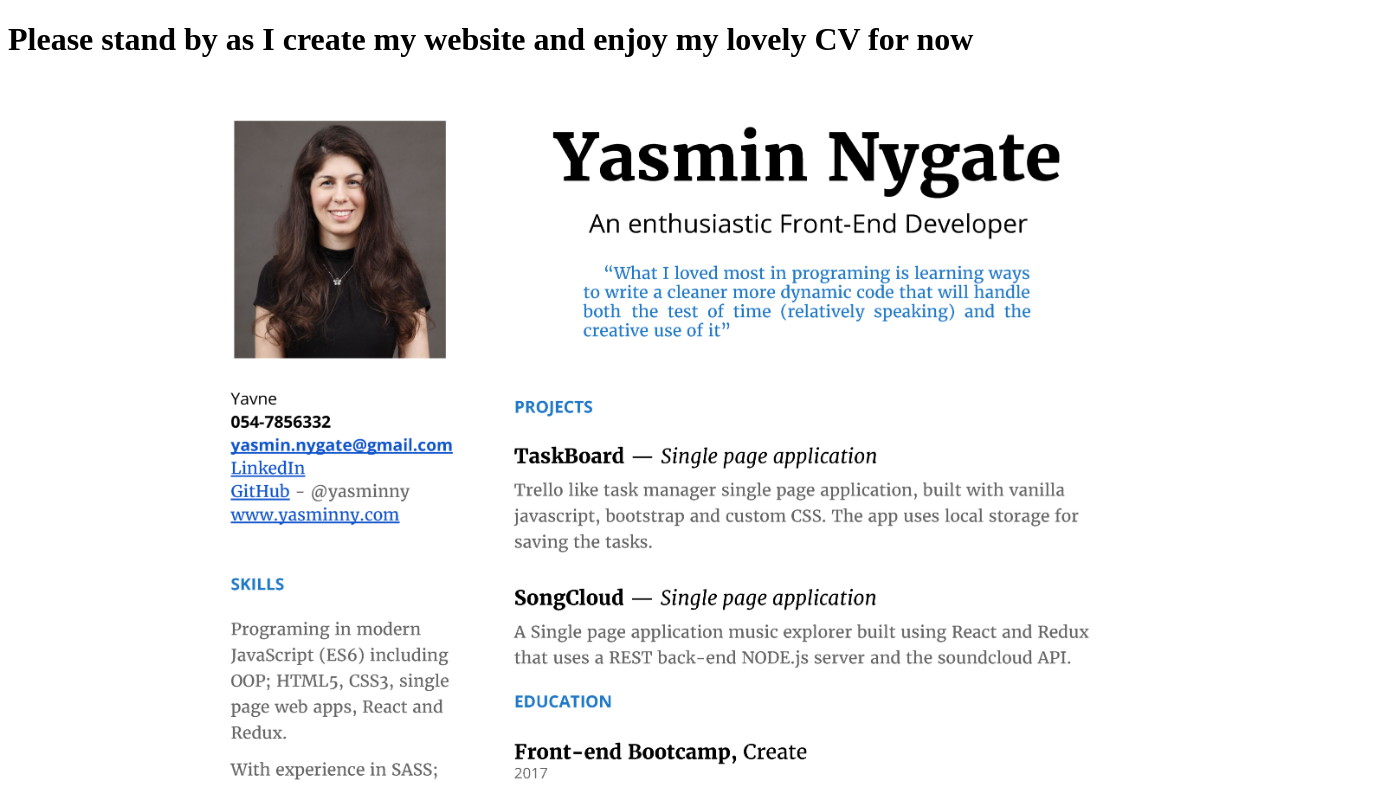
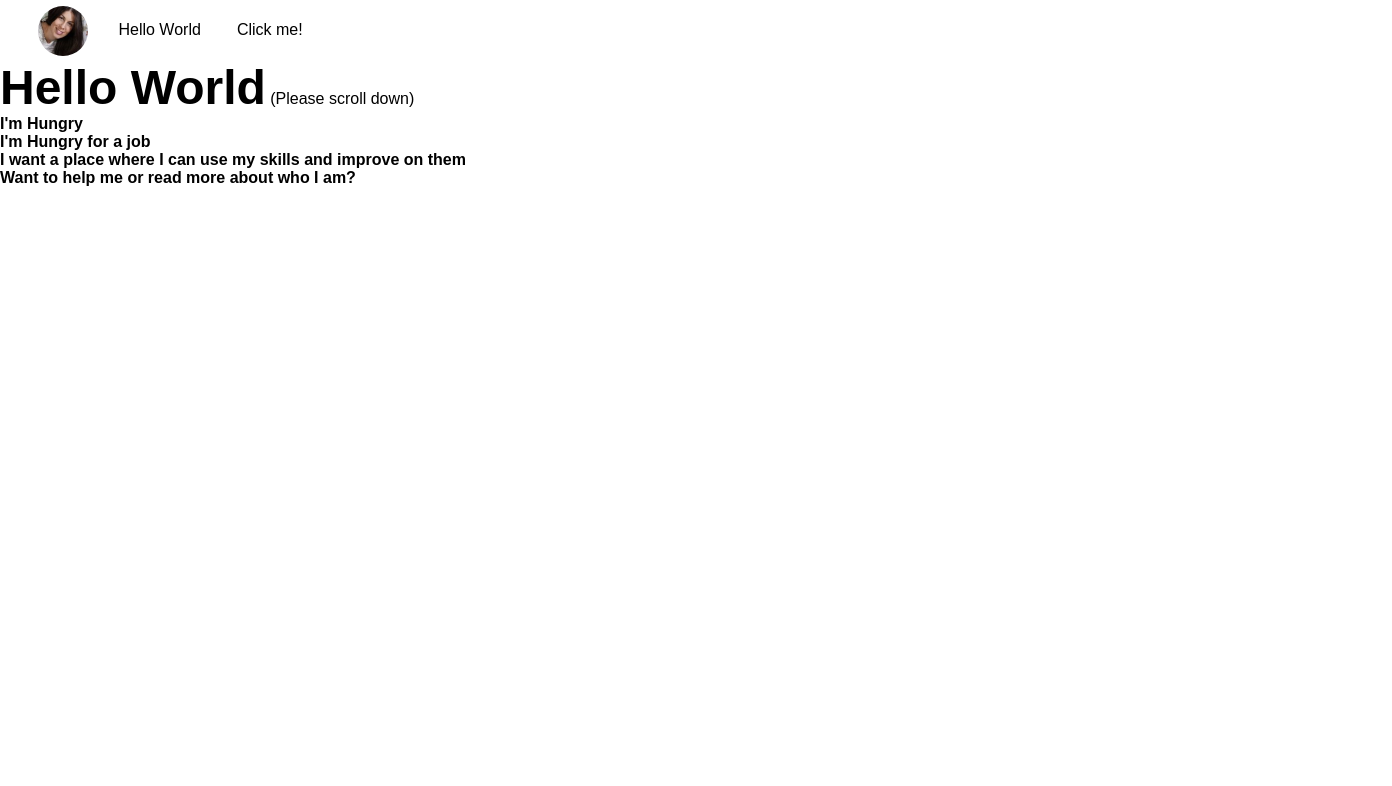
Before and after one commit to yasminny/yasminny.com, a plain HTML site: page index.html in a window 1280 px wide. Shown: the top 786 px of the page, 1392 px wide, since content can reach past the window. Drawn offline with Linux system fonts and the light colour scheme.

Commit message:
working on home page

```diff
--- a/index.html
+++ b/index.html
@@ -9,7 +9,17 @@
   <title>Yasmin Nygate</title>
 </head>
 <body>
-  <h1>Please stand by as I create my website and enjoy my lovely CV for now</h1>
-<img src="./Yasmin%20Nygate%20CV.png">
+  <header>
+    <ul>
+      <li><a href="#home"><img src="./AAEAAQAAAAAAAAwFAAAAJDYyMDgyNzYyLTM2NDAtNDFhOS1hMzg4LTFhY2RjODdjNjRkYQ.jpg"></a></li>
+      <li><a href="#home">Hello World</a></li>
+      <li><button type="button">Click me!</button></li>
+    </ul>
+  </header>
+  <main>
+    <!--<h1>Please stand by as I create my website and enjoy my lovely CV for now</h1>-->
+    <!--<img class="cv-image" src="./Yasmin%20Nygate%20CV.png">-->
+  </main>
+  <script type="text/javascript" src="script/script.js"></script>
 </body>
 </html>
--- a/main.css
+++ b/main.css
@@ -1,11 +1,92 @@
-html, body{
-  width: 100%;
-  height: 100%;
+main, body, header, footer, figcaption, section, div, ul, li, h1, h2, h3, p, a {
+  padding: 0;
+  margin: 0;
+  font-size: 100%;
+  font-family: 'Source Sans Pro', sans-serif;
+  list-style: none;
 }
 
-img{
-  width: auto;
-  height: 180%;
+button{
+  border: none;
+  background-color: white;
+  font: 100% 'Source Sans Pro', sans-serif;
+  cursor: pointer;
+}
+
+html,
+body {
+  font: 100% 'Source Sans Pro', sans-serif;
+  height: 100%;
+  width: 100%;
+}
+
+html {
+  box-sizing: border-box;
+}
+
+a{
+  cursor: pointer;
+  text-decoration: none;
+  color: black;
+}
+
+.cv-image{
+  width: 100%;
   display: inline-block;
   margin: 0 10%;
 }
+
+header{
+  width: 100%;
+  background-color: white;
+  position: fixed;
+  height: 60px;
+  z-index: 10;
+  margin: 0 3%;
+}
+
+header > ul{
+  height: 60px;
+}
+
+header > ul li{
+  display: inline-block;
+  padding-right: 2%;
+  line-height: 60px;
+  vertical-align: top;
+}
+
+header > ul li:first-of-type a{
+  display: inline-block;
+  width: 50px;
+  height: 60px;
+  line-height: 60px;
+  vertical-align: top;
+  padding-right: 0;
+}
+
+a>img{
+  border-radius: 50%;
+  height: 50px;
+  width: 50px;
+  line-height: 60px;
+  vertical-align: middle;
+}
+
+main{
+  padding-top: 60px;
+}
+
+.wrapper{
+  position:absolute;
+  height:100%;
+  width:100%;
+}
+
+h1{
+  display: inline-block;
+  font-size: 3rem;
+}
+p{
+  display: inline-block;
+}
--- /dev/null
+++ b/script/script.js
@@ -0,0 +1,47 @@
+function initPageByHash() {
+  window.addEventListener('hashchange', changeMainView);
+  if (window.location.hash === '') {
+    window.location.hash = '#home';
+    return;
+  }
+changeMainView();
+}
+
+function changeMainView() {
+  const homeTemplate = `<div class="wrapper">
+<div class="fixed-bottom">
+<h1>Hello World</h1>
+<p>(Please scroll down)</p>
+</div>
+<div class="layer-one">
+<h2>I'm Hungry</h2>
+</div>
+<div class="layer-two">
+<h2>I'm Hungry for a job</h2>
+</div>
+<div class="layer-three">
+<h2>I want a place where I can use my skills and improve on them</h2>
+</div>
+<div class="layer-four">
+<h3>Want to help me or read more about who I am?</h3>
+</div>
+</div>`;
+
+
+  const hash = window.location.hash;
+  const header = document.querySelector('header');
+  const main = document.querySelector('main');
+
+  if (hash === '#home') {
+    // create basic view
+    main.innerHTML = homeTemplate;
+    // header.innerHTML = `<ul>
+    //   <li class="active-menu-item"><a href="#home"><img src="./AAEAAQAAAAAAAAwFAAAAJDYyMDgyNzYyLTM2NDAtNDFhOS1hMzg4LTFhY2RjODdjNjRkYQ.jpg"></a></li>
+    //   <li><a href="#home">Hello World</a></li>
+    //   <li><button type="button">Click me!</button></li>
+    // </ul>`;
+  }
+}
+
+
+initPageByHash();
```
Also changed, not shown: AAEAAQAAAAAAAAwFAAAAJDYyMDgyNzYyLTM2NDAtNDFhOS1hMzg4LTFhY2RjODdjNjRkYQ.jpg (added).
